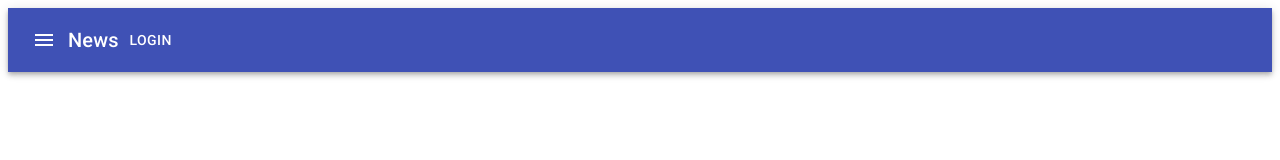
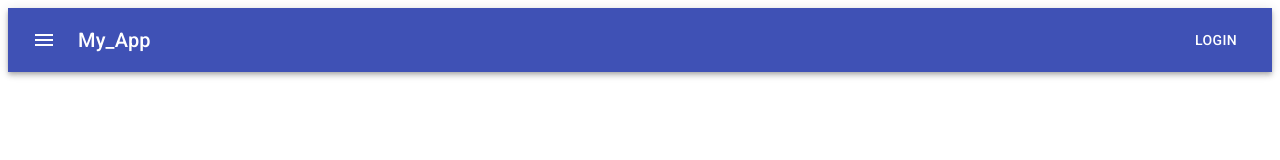
Before and after one commit to Rleopioneer/Mui_App, a React (Create React App) app: page / in a window 1280 px wide. Shown: the top 160 px of the page. Built offline with nearby package versions, Linux system fonts and the light colour scheme.

Commit message:
Criando estilização de componente

```diff
--- a/src/pages/Home.js
+++ b/src/pages/Home.js
@@ -1,4 +1,4 @@
-import Header from '../partials/Header'
+import Header from '../partials/Header/Header'
 
 const Home = () => {
     return (
--- a/src/partials/Header.js
+++ b/src/partials/Header/Header.js
@@ -5,9 +5,18 @@
     Button,
     IconButton,
 } from '@material-ui/core'
+
+
 import  MenuIcon  from '@material-ui/icons/Menu';
+import useStyles from './Header.style'
+
+//JSS
+
 
 const Header = () => {
+
+    const classes = useStyles()
+
     return (
         <AppBar position="static">
             <Toolbar>
@@ -19,8 +28,8 @@
                 >
                     <MenuIcon />
                 </IconButton>
-                <Typography variant="h6" component="div" >
-                    News
+                <Typography variant="h6" component="div" className={classes.title}>
+                    My_App
                 </Typography>
                 <Button color="inherit">Login</Button>
             </Toolbar>
--- /dev/null
+++ b/src/partials/Header/Header.style.js
@@ -0,0 +1,10 @@
+import { makeStyles } from '@material-ui/core/styles';
+
+const useStyles = makeStyles(() => ({
+    title: {
+        flexGrow: 1,
+        marginLeft: 10
+    }
+}))
+
+export default useStyles
```
